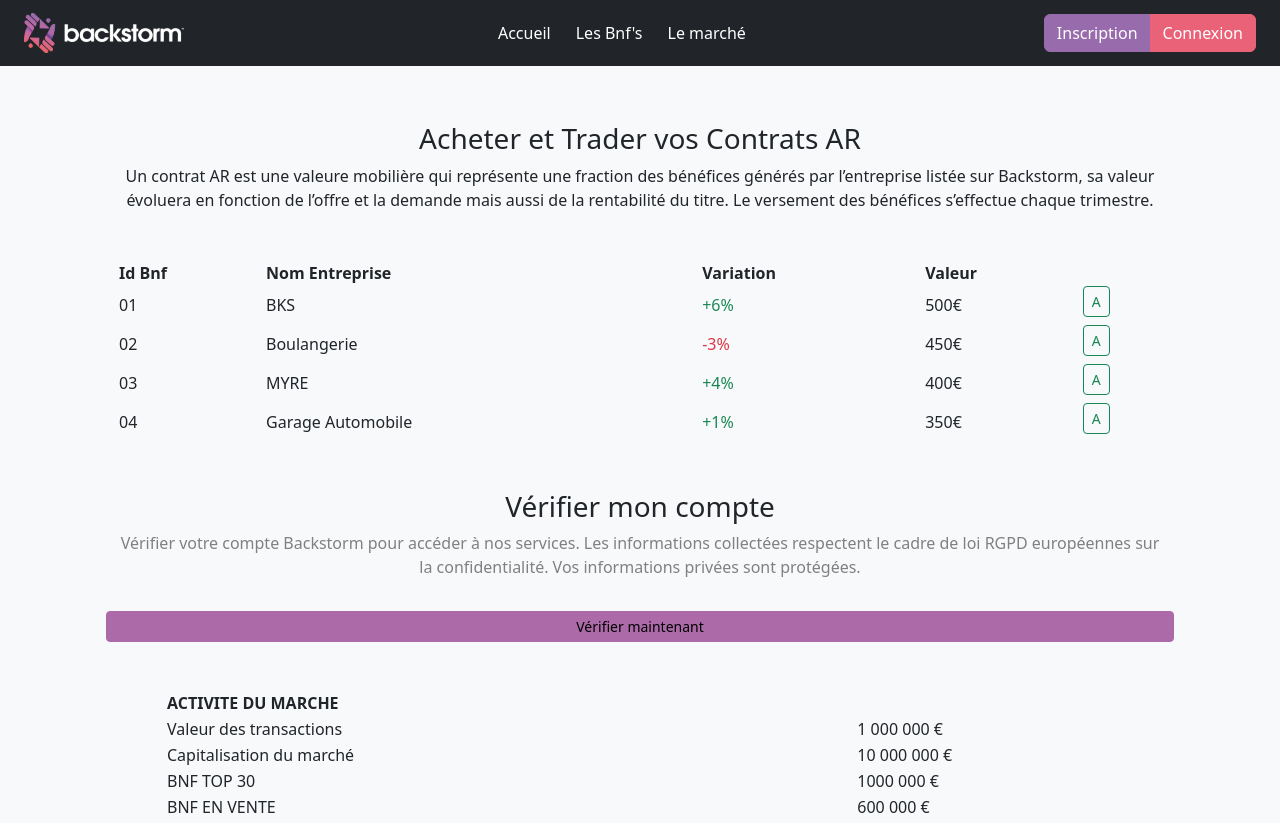
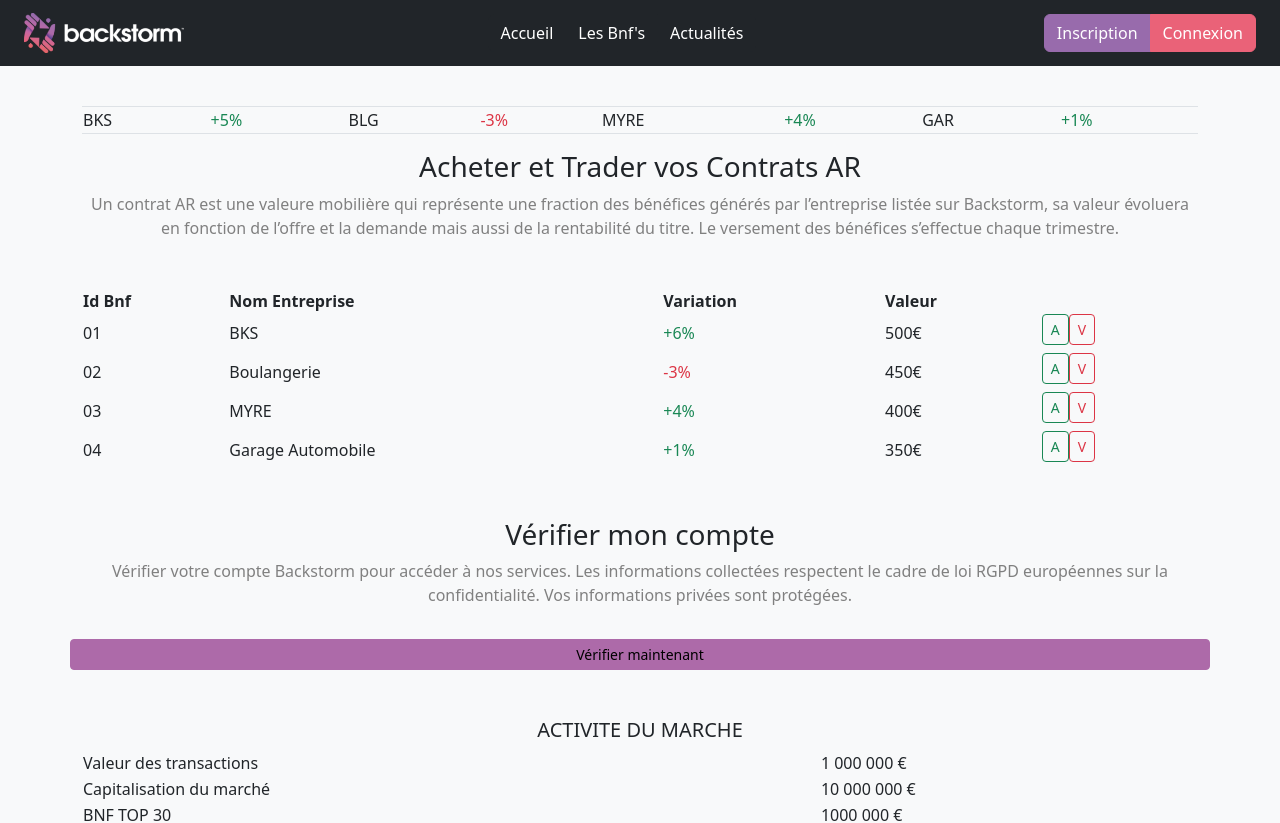
Before and after one commit to Tarcer/bksbeta, a React (Create React App) app: page / in a window 1280 px wide. Shown: the top 823 px of the page. Built offline with nearby package versions, Linux system fonts and the light colour scheme; no server answers.

Commit message:
Deploy 5

```diff
--- a/src/components/Navbar.js
+++ b/src/components/Navbar.js
@@ -46,7 +46,7 @@ export default function Navbar() {
       <div className="btn-group" role="group" aria-label="Basic example">
         <button onClick={handleClickButton1} type="button" className="btn btn-dark">Accueil</button>
         <button onClick={handleClickButton2} type="button" className="btn btn-dark">Les Bnf's</button>
-        <button onClick={handleClickButton3} type="button" className="btn btn-dark">Le marché</button>
+        <button onClick={handleClickButton3} type="button" className="btn btn-dark">Actualités</button>
       </div>
       <div className="btn-group" role="group" aria-label="Basic example">
         {isLoggedIn ? (
--- a/src/pages/Entreprise.js
+++ b/src/pages/Entreprise.js
@@ -11,7 +11,10 @@ const Entreprise = () => {
   };
   const navigate = useNavigate()
   return (
-    <div className="container p-5">
+    <div className="container pt-4 my-3">
+    <table class="table table-bordered ">
+        <tr><td>BKS</td><td className="text-success">+5%</td><td>BLG</td><td className="text-danger">-3%</td><td>MYRE</td><td className="text-success">+4%</td><td>GAR</td><td className="text-success">+1%</td></tr>
+      </table>
     <h1 className="display-10 text-dark text-center">
         {currentUser ? "La place de marché " : "Bienvenue sur Backstorm"}
       </h1>
@@ -19,7 +22,7 @@ const Entreprise = () => {
 Backstorm regroupera tous les secteurs, des boulangeries aux agricultures. Afin
 d’utiliser des leviers pour des opérations importantes et développer le marché des
 Bnf's : </h6>
-      <table class="table table-striped text-dark mt-5">
+      <table class="table table-striped text-dark mt-5 mb-2">
         <tr><th>Id Bnf</th><th>Nom Entreprise</th><th>Variation</th><th>Valeur</th></tr>
         <tr class="active"><td>01</td><td>BKS</td><td className="text-success">+6%</td><td>500€</td><button
         onClick={()=> handleClickButton1("Myre") }
--- a/src/pages/Home.js
+++ b/src/pages/Home.js
@@ -9,9 +9,12 @@ export default function Home() {
     navigate('/Myre');}
 
   return (
-    <div className="container p-5">
+    <div className="container pt-4 my-3">
+    <table class="table table-bordered ">
+        <tr><td>BKS</td><td className="text-success">+5%</td><td>BLG</td><td className="text-danger">-3%</td><td>MYRE</td><td className="text-success">+4%</td><td>GAR</td><td className="text-success">+1%</td></tr>
+      </table>
       <h2 className="h3 text-dark text-center mt-2">Acheter et Trader vos Contrats AR</h2>
-      <p class="font-weight-light text-center">Un contrat AR est une valeure mobilière qui représente une fraction des bénéfices générés par l’entreprise listée sur Backstorm, sa valeur évoluera en fonction de l’offre et la demande mais aussi de la rentabilité du titre. Le versement des bénéfices s’effectue chaque trimestre.
+      <p class="font-weight-light text-center" className="textcolor text-center">Un contrat AR est une valeure mobilière qui représente une fraction des bénéfices générés par l’entreprise listée sur Backstorm, sa valeur évoluera en fonction de l’offre et la demande mais aussi de la rentabilité du titre. Le versement des bénéfices s’effectue chaque trimestre.
       </p>
       <table class="table text-dark mt-5">
         <tr><th>Id Bnf</th><th>Nom Entreprise</th><th>Variation</th><th>Valeur</th></tr>
@@ -19,21 +22,37 @@ export default function Home() {
         onClick={()=> handleClickButton1("Myre") }
         className="btn btn-outline-success btn-sm mb-2">
           A
+        </button><button
+        onClick={()=> handleClickButton1("Myre") }
+        className="btn btn-outline-danger btn-sm mb-2">
+          V
         </button></tr>
         <tr><td>02</td><td>Boulangerie</td><td className="text-danger">-3%</td><td>450€</td><button
         onClick={()=> handleClickButton1("Myre") }
         className="btn btn-outline-success btn-sm mb-2">
           A
+        </button><button
+        onClick={()=> handleClickButton1("Myre") }
+        className="btn btn-outline-danger btn-sm mb-2">
+          V
         </button></tr>
         <tr><td>03</td><td>MYRE</td><td className="text-success">+4%</td><td>400€</td><button
         onClick={()=> handleClickButton1("Myre") }
         className="btn btn-outline-success btn-sm mb-2">
           A
+        </button><button
+        onClick={()=> handleClickButton1("Myre") }
+        className="btn btn-outline-danger btn-sm mb-2">
+          V
         </button></tr>
         <tr><td>04</td><td>Garage Automobile</td><td className="text-success">+1%</td><td>350€</td><button
         onClick={()=> handleClickButton1("Myre") }
         className="btn btn-outline-success btn-sm mb-2">
           A
+        </button><button
+        onClick={()=> handleClickButton1("Myre") }
+        className="btn btn-outline-danger btn-sm mb-2">
+          V
         </button></tr>
       </table>
       <h4 className="h3 text-dark text-center mt-5"> Vérifier mon compte</h4>
@@ -42,15 +61,15 @@ export default function Home() {
       <boutton className="btn btn-warning btn-sm btn-bloc mt-3">Vérifier maintenant</boutton>
       </div>
       <div>
-      <table class="table table-striped text-dark m-5">
-        <tr className="mt-5"><th>ACTIVITE DU MARCHE</th></tr>
-        <tr class="active mt-5"><td>Valeur des transactions</td><td>1 000 000 €</td></tr>
-        <tr><td>Capitalisation du marché</td><td>10 000 000 €</td></tr>
-        <tr><td>BNF TOP 30</td><td>1000 000 €</td></tr>
-        <tr><td>BNF EN VENTE</td><td>600 000 €</td></tr>
+      <h4 className="h5 text-dark text-center mt-5">ACTIVITE DU MARCHE</h4>
+      <table class="table text-dark mt-2">
+       <tr><td>Valeur des transactions</td><td>1 000 000 €</td></tr>
+       <tr><td>Capitalisation du marché</td><td>10 000 000 €</td></tr>
+       <tr><td>BNF TOP 30</td><td>1000 000 €</td></tr>
+       <tr><td>BNF EN VENTE</td><td>600 000 €</td></tr>
       </table>
       </div>
-      <h5 className="text-dark text-center">Commencer votre expérience</h5>
+      <h5 className="text-dark text-center mt-5">Commencer votre expérience</h5>
       <div class="ratio ratio-16x9 mt-3">
        <iframe src="https://www.youtube.com/embed/gs4Tyh-iPUE" title="YouTube video" allowfullscreen></iframe>
       </div>
@@ -103,7 +122,7 @@ export default function Home() {
         <img class="card-img-top" src={arcticle}  alt="Card cap"/>
         <h5 class="card-tittle text-center mt-3">Urban Série 5 Avec la MYRE :</h5>
         <p class="card-text text-center">This is a wider card with supporting text below as a natural lead-in to additional content. This content is a little bit longer.</p>
-        <a href="/" class="btn btn-warning mt-3">Consulter l'article </a>
+        <a href="/Entreprise" class="btn btn-warning mt-3">Consulter l'article </a>
       </div>
     </div>
   )
--- a/src/pages/Private/PrivateHome/PrivateHome.js
+++ b/src/pages/Private/PrivateHome/PrivateHome.js
@@ -63,7 +63,7 @@ export default function PrivateHome() {
   };
 
   return (
-    <div className="container p-5">
+    <div className="container pt-4 my-3">
       <h1 className="h-1 text-dark mb-4 text-center">Mon Compte</h1>
       <h2 className="h-2 rectangle-light text-dark mb-3 mt-5">Liste de vos BNF :</h2>
       <table className="table table-striped text-dark">
--- a/src/pages/ProductPage.js
+++ b/src/pages/ProductPage.js
@@ -9,7 +9,10 @@ const ProductPage = () => {
     const navigate = useNavigate()
 
   return (
-    <div className="container p-5">
+    <div className="container pt-4">
+    <table class="table table-bordered ">
+        <tr><td>BKS</td><td className="text-success">+5%</td><td>BLG</td><td className="text-danger">-3%</td><td>MYRE</td><td className="text-success">+4%</td><td>GAR</td><td className="text-success">+1%</td></tr>
+      </table>
     <h1 className="display-10 text-dark text-center">
         {currentUser ? "Liste des Bnf's" : "Bienvenue sur Backstorm"}
       </h1>
@@ -67,7 +70,7 @@ const ProductPage = () => {
       </div>
     </div>
   </div>
-  <div class="col-sm-6 mt-5">
+  <div class="col-sm-6 mt-5 mb-5">
     <div class="card">
       <div class="card-body text-center">
         <h5 class="card-title text-center">Special title treatment</h5>
```
